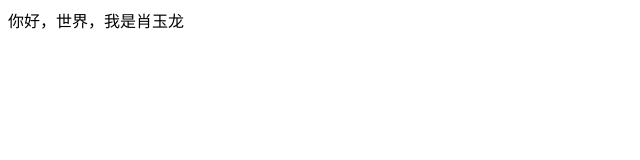
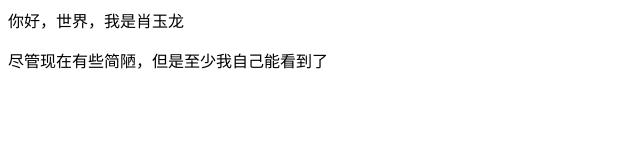
Before and after one commit to X-lonnong/long-1, a plain HTML site: page index.html in a window 1280 px wide. Shown: the whole page, without its empty margins (0-640 px from the left). Drawn offline with Linux system fonts and the light colour scheme.

Commit message:
Update index.html

```diff
--- a/index.html
+++ b/index.html
@@ -1 +1,2 @@
 <p>你好，世界，我是肖玉龙</p>
+<p>尽管现在有些简陋，但是至少我自己能看到了</p>
```
